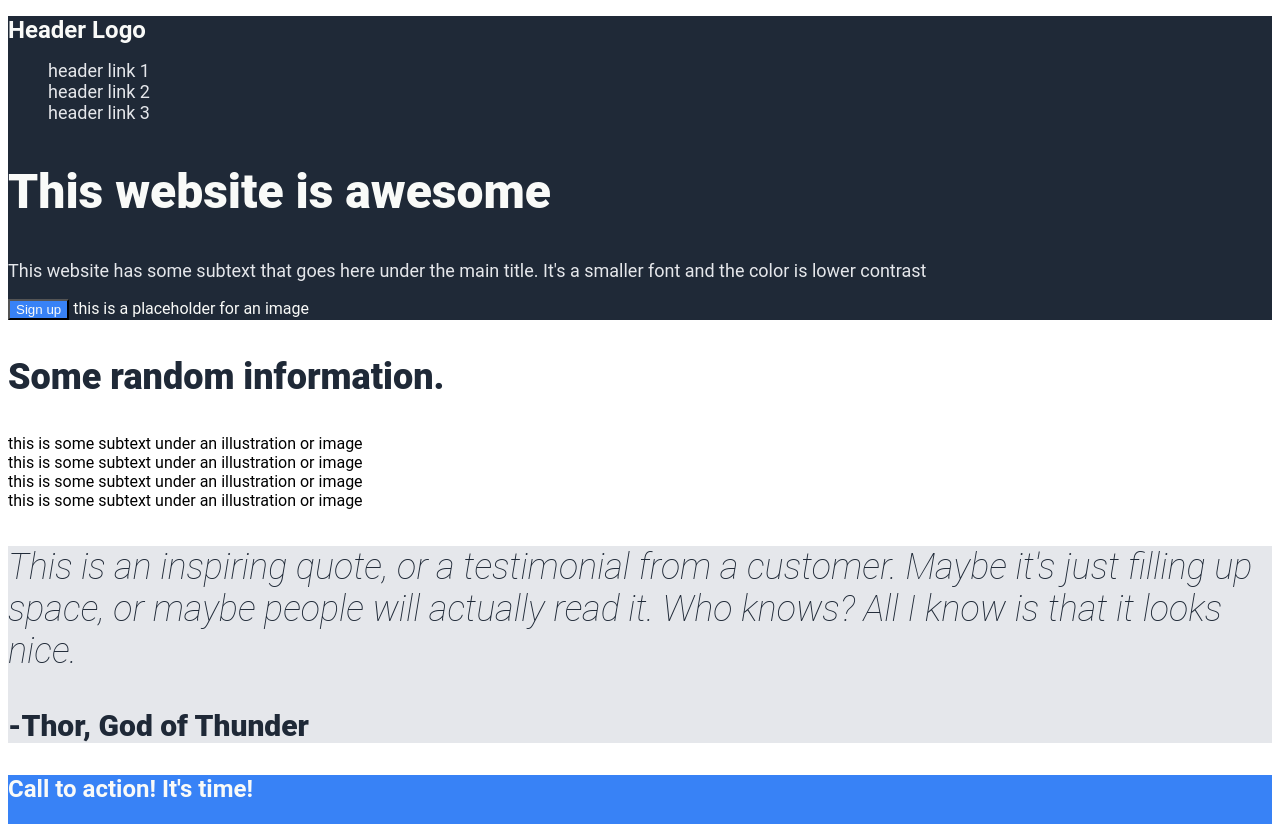
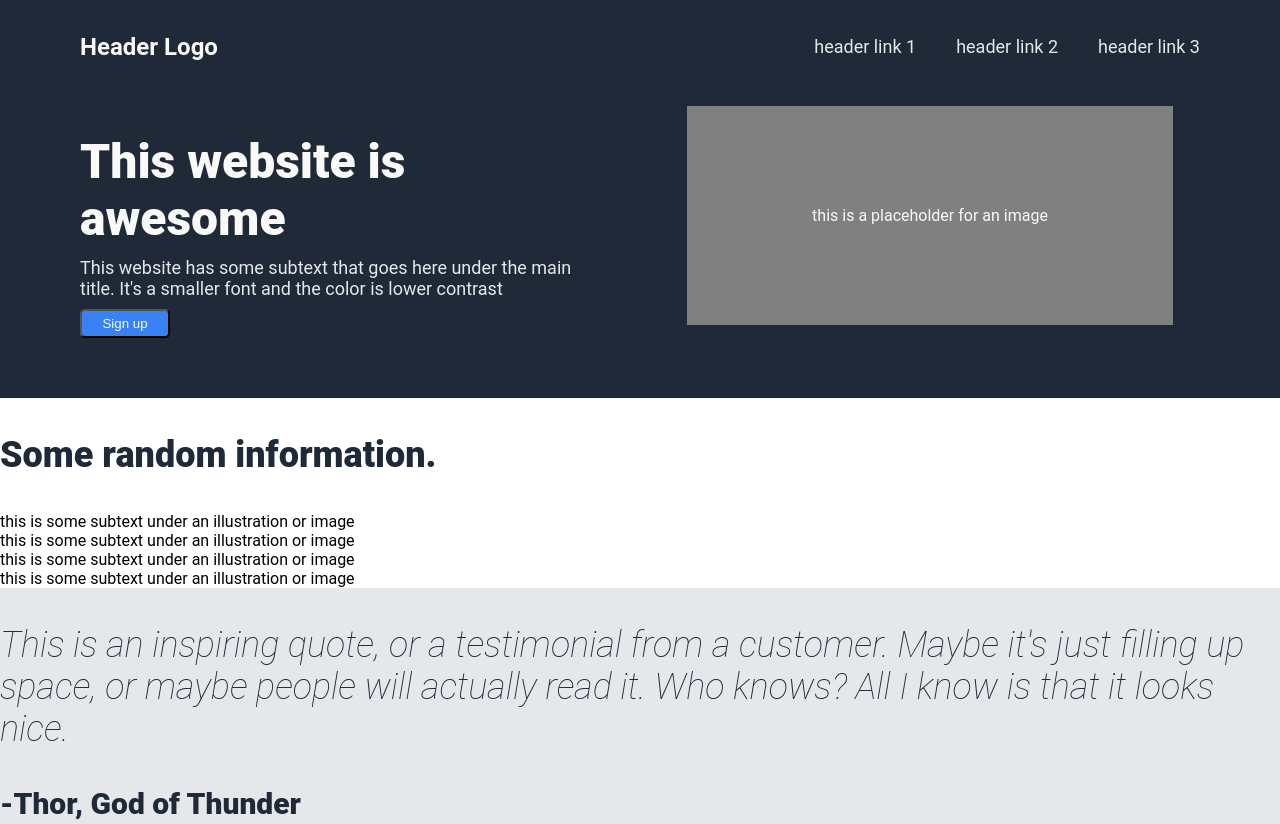
Before and after one commit to BrockBunting25/landing-page, a plain HTML site: page index.html in a window 1280 px wide. Shown: the top 824 px of the page. Drawn offline with Linux system fonts and the light colour scheme.

Commit message:
Finish header portion completely

```diff
--- a/index.html
+++ b/index.html
@@ -8,16 +8,22 @@
 </head>
 <body>
     <div class="header">
+        <div class="header-logo-links">
             <h1>Header Logo</h1>
             <ul>
                 <li><a href="#">header link 1</a></li>
                 <li><a href="#">header link 2</a></li>
                 <li><a href="#">header link 3</a></li>
             </ul>
+        </div>
+        <div class="hsubject-pholder">
+            <div class="header-subject">
                 <h2 class="hero-main-text">This website is awesome</h2>
                 <p class="hero-second-text">This website has some subtext that goes here under the main title. It's a smaller font and the color is lower contrast</p>
                 <button>Sign up</button>
+            </div>
             <box class="place-holder">this is a placeholder for an image</box>
+        </div>
     </div>
     <h3>Some random information.</h3>
     <box></box>
--- a/style.css
+++ b/style.css
@@ -1,9 +1,15 @@
 body {
     font-family: Roboto, sans-serif, arial ;
+    display: flex;
+    flex-direction: column;
+    margin: 0%;
 }
 
 .header {
    background-color: #1F2937;
+   padding-bottom: 60px;
+   padding-left: 80px;
+
 }
 
 .footer {
@@ -14,6 +20,8 @@ body {
    font-size: 48px;
    color: #F9FAF8;
    font-weight: 900;
+   max-width: 370px;
+   margin-bottom: 0%;
 }
 
 a {
@@ -24,21 +32,33 @@ a {
 
 ul {
     list-style-type: none;
+    display: flex;
+    padding-right: 60px;
 }
 
 .hero-second-text {
     font-size: 18px;
     color: #E5E7EB;
+    max-width: 500px;
+    margin-top: 10px;
+    margin-bottom: 10px;
+
 }
 
 h1 {
    font-size: 24px;
    color: #F9FAF8;
+   align-self: center;
+
+
 }
 
 button {
     background-color: #3882F6;
     color: #F9FAF8;
+    padding: 5px;
+    border-radius: 5px;
+    min-width: 90px;
 }
 
 .call-to-action {
@@ -60,7 +80,16 @@ h3 {
 }
 
 .place-holder {
+    display: flex;
     color: #F9FAF8;
+    background-color: gray;
+    justify-content: center;
+    align-items: center;
+    margin: auto;
+    padding-left: 125px;
+    padding-right: 125px;
+    padding-top: 100px;
+    padding-bottom: 100px;
 }
 
 .thor {
@@ -76,3 +105,25 @@ h3 {
 h4 {
     font-size: 24px;
 }
+
+.header-logo-links {
+    display: flex;
+    justify-content: space-between;
+}
+
+li {
+    padding: 20px;
+}
+
+button {
+    max-width: 90px;
+}
+
+.header-subject {
+    display: flex;
+    flex-direction: column;
+}
+
+.hsubject-pholder {
+    display: flex;
+}
```
Lines whose indentation alone changed are shown as unchanged.
